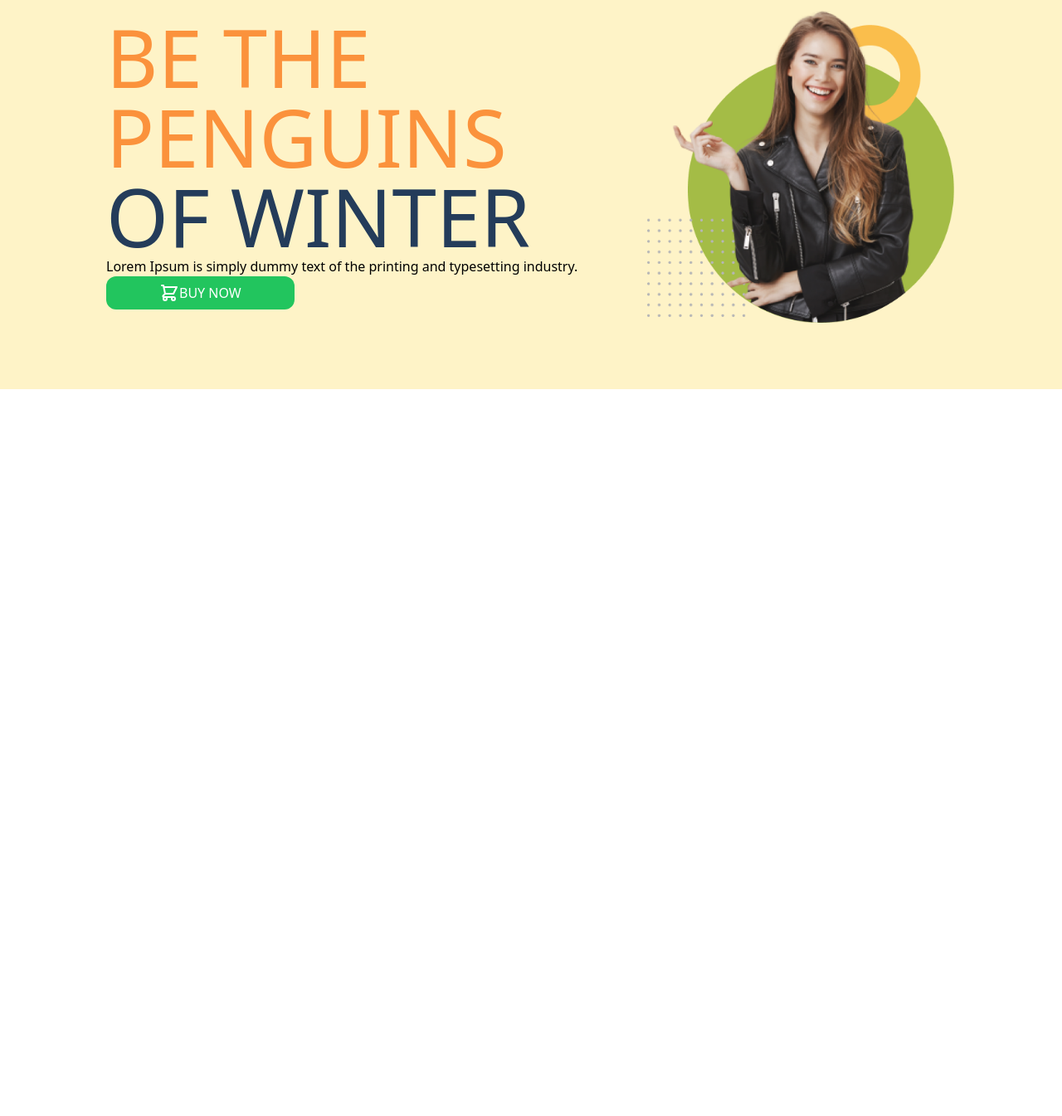
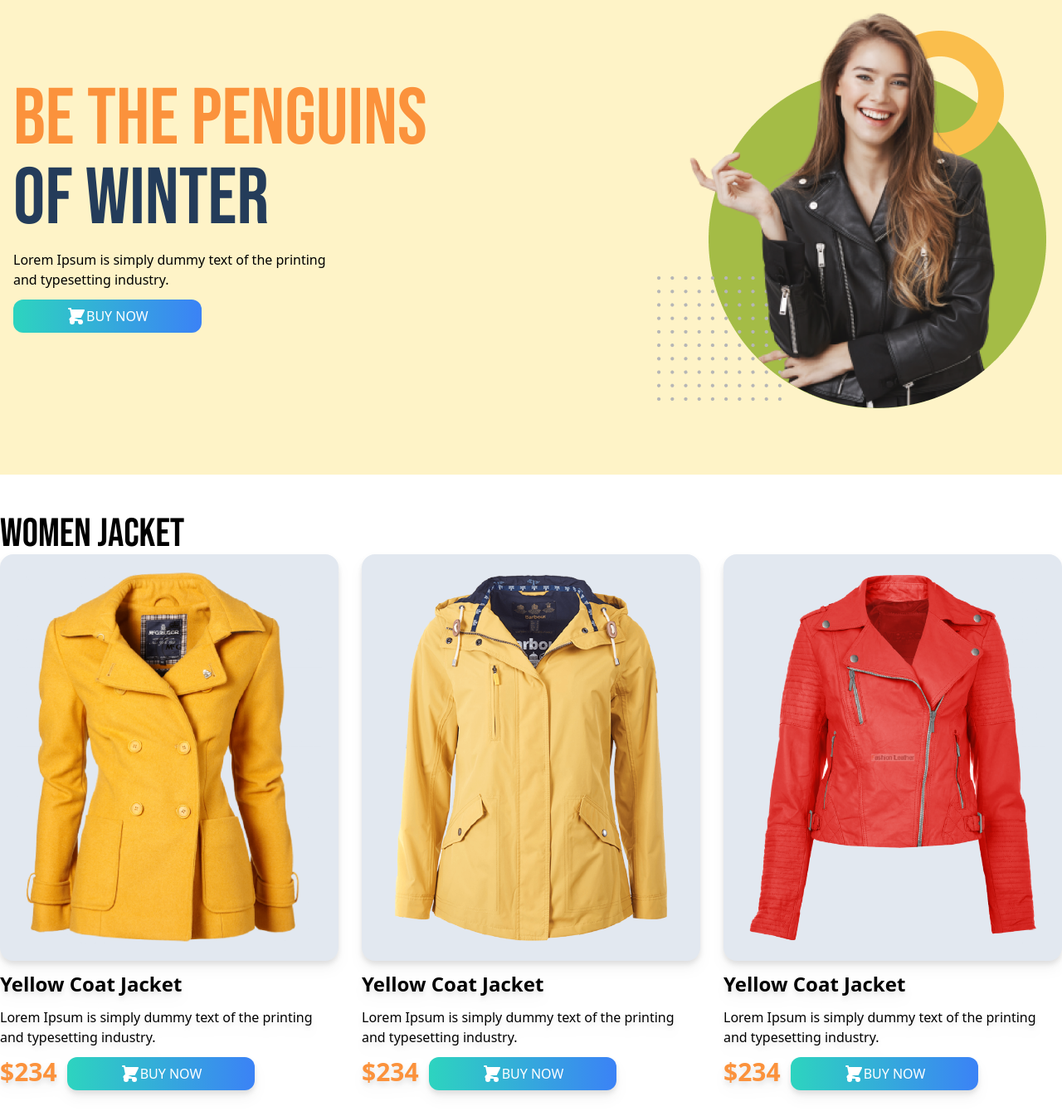
Before and after one commit to Rabby-3338/penguin-fashion-design, a plain HTML site: page index.html in a window 1280 px wide. Shown: the part 75-1420 px from the top of the page at 83% size. Before the commit the page ends 800 px from the top, so only its background shows below. Drawn offline with nearby package versions, Linux system fonts and the light colour scheme.

Commit message:
main section almost done

```diff
--- a/index.html
+++ b/index.html
@@ -1,27 +1,55 @@
 <!DOCTYPE html>
 <html lang="en">
+
 <head>
     <meta charset="UTF-8">
     <meta name="viewport" content="width=device-width, initial-scale=1.0">
     <title>Penguin Design</title>
     <script src="https://cdn.tailwindcss.com"></script>
+    <link rel="preconnect" href="https://fonts.googleapis.com">
+    <link rel="preconnect" href="https://fonts.gstatic.com" crossorigin>
+    <link href="https://fonts.googleapis.com/css2?family=Bebas+Neue&display=swap" rel="stylesheet">
+    <link
+        href="https://fonts.google.com/share?selection.family=Bebas+Neue|Roboto:ital,wght@0,100;0,300;0,400;0,500;0,700;0,900;1,100;1,300;1,400;1,500;1,700;1,900">
+    <style>
+        .font-bebas {
+            font-family: "Bebas Neue", sans-serif;
+        }
+
+        .roboto-medium {
+            font-family: "Roboto", sans-serif;
+            font-weight: 500;
+            font-style: normal;
+        }
+
+        .roboto-bold {
+            font-family: "Roboto", sans-serif;
+            font-weight: 700;
+            font-style: normal;
+        }
+    </style>
 </head>
+
 <body>
 
-    <header class="bg-amber-100 px-32 py-20">
+    <header class="bg-amber-100 px-32 px-4 md: py-20">
         <nav>
 
         </nav>
-        <div class="flex justify-between items-center">
-            <div>
-                <h2 class="text-8xl uppercase"> <span class="text-orange-400">Be the Penguins</span> <br>
-                    <span class="text-[#243c5a]">of Winter</span></h2>
-                    <p>Lorem Ipsum is simply dummy text of the printing
-                        and typesetting industry.</p>
-                        <button class="py-2 px-16 bg-green-500 uppercase rounded-xl text-white font-medium flex" >
-                            <svg xmlns="http://www.w3.org/2000/svg" class="h-6 w-6 inline" fill="none" viewBox="0 0 24 24" stroke="currentColor" stroke-width="2">
-                                <path stroke-linecap="round" stroke-linejoin="round" d="M3 3h2l.4 2M7 13h10l4-8H5.4M7 13L5.4 5M7 13l-2.293 2.293c-.63.63-.184 1.707.707 1.707H17m0 0a2 2 0 100 4 2 2 0 000-4zm-8 2a2 2 0 11-4 0 2 2 0 014 0z" />
-                              </svg>Buy Now</button>
+        <div class="flex flex-col md:flex-row justify-between items-center">
+            <div class="space-y-3">
+                <h2 class="text-8xl uppercase font-bebas"> <span class="text-orange-400">Be the Penguins</span> <br>
+                    <span class="text-[#243c5a]">of Winter</span>
+                </h2>
+                <p>Lorem Ipsum is simply dummy text of the printing <br>
+                    and typesetting industry.</p>
+                <button
+                    class="py-2 px-16 bg-gradient-to-r from-teal-400 to-blue-500 uppercase rounded-xl text-white font-medium flex">
+                    <svg xmlns="http://www.w3.org/2000/svg" class="h-6 w-6 inline" fill="white" viewBox="0 0 24 24"
+                        stroke="currentColor" stroke-width="2">
+                        <path stroke-linecap="round" stroke-linejoin="round"
+                            d="M3 3h2l.4 2M7 13h10l4-8H5.4M7 13L5.4 5M7 13l-2.293 2.293c-.63.63-.184 1.707.707 1.707H17m0 0a2 2 0 100 4 2 2 0 000-4zm-8 2a2 2 0 11-4 0 2 2 0 014 0z" />
+                    </svg>Buy Now</button>
 
             </div>
             <div>
@@ -32,7 +60,71 @@
 
     </header>
 
-    <main>
+    <main class="max-w-7xl mx-auto">
+        <section class="py-12">
+            <h2 class="text-5xl font-bebas ">Women Jacket</h2>
+            <!-- jacket container -->
+            <div class=" grid grid-cols-1 md:grid-cols-2 lg:grid-cols-3 font-roboto gap-7">
+                <!-- jacket -1  -->
+                <div class="space-y-3 drop-shadow-lg">
+                    <div class="bg-slate-200 p-5 rounded-2xl">
+                        <img src="images/jacket-1.png" alt="">
+                    </div>
+                    <h2 class="text-2xl font-bold">Yellow Coat Jacket </h2>
+                    <p>Lorem Ipsum is simply dummy text of the
+                        printing and typesetting industry.</p>
+                        <div class="flex space-x-3">
+                            <h3 class="text-3xl  font-extrabold text-orange-400">$234</h3>
+                            <button
+                    class="py-2 px-16 bg-gradient-to-r from-teal-400 to-blue-500 uppercase rounded-xl text-white font-medium flex">
+                    <svg xmlns="http://www.w3.org/2000/svg" class="h-6 w-6 inline" fill="white" viewBox="0 0 24 24"
+                        stroke="currentColor" stroke-width="2">
+                        <path stroke-linecap="round" stroke-linejoin="round"
+                            d="M3 3h2l.4 2M7 13h10l4-8H5.4M7 13L5.4 5M7 13l-2.293 2.293c-.63.63-.184 1.707.707 1.707H17m0 0a2 2 0 100 4 2 2 0 000-4zm-8 2a2 2 0 11-4 0 2 2 0 014 0z" />
+                    </svg>Buy Now</button>
+                        </div>
+                </div>
+                <!-- jacket-2-->
+                <div class="space-y-3 drop-shadow-lg">
+                    <div class="bg-slate-200 p-5 rounded-2xl">
+                        <img src="images/jacket-2.png" alt="">
+                    </div>
+                    <h2 class="text-2xl font-bold">Yellow Coat Jacket </h2>
+                    <p>Lorem Ipsum is simply dummy text of the
+                        printing and typesetting industry.</p>
+                        <div class="flex space-x-3">
+                            <h3 class="text-3xl  font-extrabold text-orange-400">$234</h3>
+                            <button
+                    class="py-2 px-16 bg-gradient-to-r from-teal-400 to-blue-500 uppercase rounded-xl text-white font-medium flex">
+                    <svg xmlns="http://www.w3.org/2000/svg" class="h-6 w-6 inline" fill="white" viewBox="0 0 24 24"
+                        stroke="currentColor" stroke-width="2">
+                        <path stroke-linecap="round" stroke-linejoin="round"
+                            d="M3 3h2l.4 2M7 13h10l4-8H5.4M7 13L5.4 5M7 13l-2.293 2.293c-.63.63-.184 1.707.707 1.707H17m0 0a2 2 0 100 4 2 2 0 000-4zm-8 2a2 2 0 11-4 0 2 2 0 014 0z" />
+                    </svg>Buy Now</button>
+                        </div>
+                </div>
+                <!-- jacket-3-->
+                <div class="space-y-3 drop-shadow-lg">
+                    <div class="bg-slate-200 p-5 rounded-2xl">
+                        <img src="images/jacket-3.png" alt="">
+                    </div>
+                    <h2 class="text-2xl font-bold">Yellow Coat Jacket </h2>
+                    <p>Lorem Ipsum is simply dummy text of the
+                        printing and typesetting industry.</p>
+                        <div class="flex space-x-3">
+                            <h3 class="text-3xl  font-extrabold text-orange-400">$234</h3>
+                            <button
+                    class="py-2 px-16 bg-gradient-to-r from-teal-400 to-blue-500 uppercase rounded-xl text-white font-medium flex">
+                    <svg xmlns="http://www.w3.org/2000/svg" class="h-6 w-6 inline" fill="white" viewBox="0 0 24 24"
+                        stroke="currentColor" stroke-width="2">
+                        <path stroke-linecap="round" stroke-linejoin="round"
+                            d="M3 3h2l.4 2M7 13h10l4-8H5.4M7 13L5.4 5M7 13l-2.293 2.293c-.63.63-.184 1.707.707 1.707H17m0 0a2 2 0 100 4 2 2 0 000-4zm-8 2a2 2 0 11-4 0 2 2 0 014 0z" />
+                    </svg>Buy Now</button>
+                        </div>
+                </div>
+
+            </div>
+        </section>
 
     </main>
 
@@ -41,4 +133,5 @@
     </footer>
 
 </body>
+
 </html>
```
